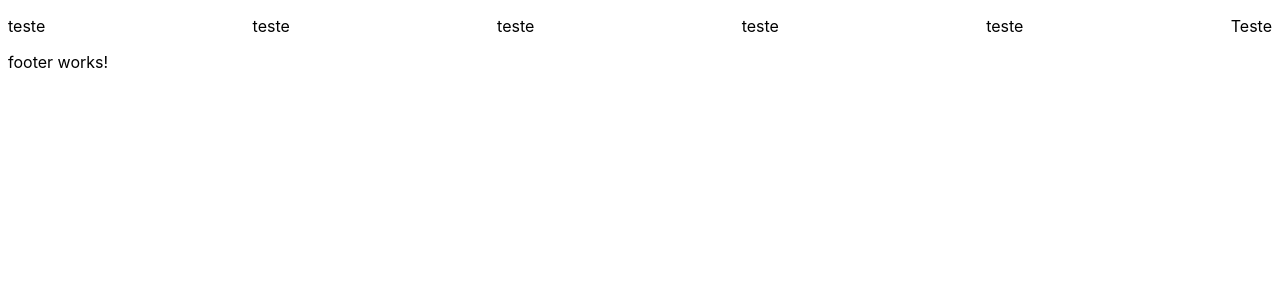
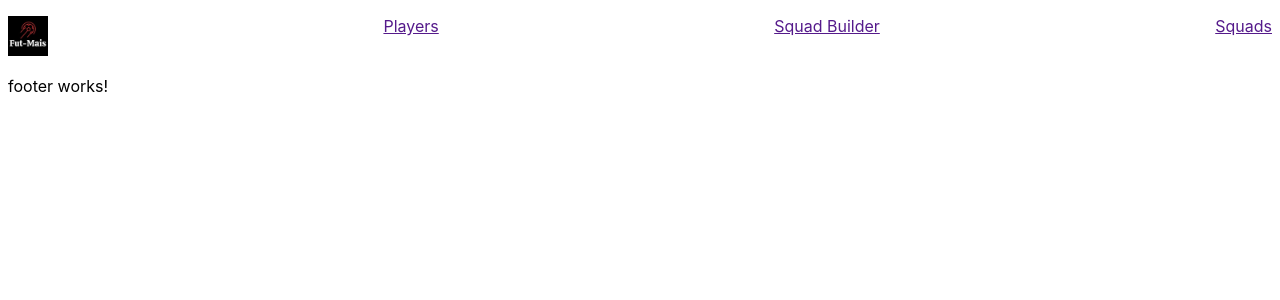
Before and after one commit to gustavosoton/fut-mais, an Angular app: page / in a window 1280 px wide. Shown: the top 300 px of the page. Built offline with nearby package versions, Linux system fonts and the light colour scheme.

Commit message:
estilizando o header

```diff
--- a/src/app/header/header.component.html
+++ b/src/app/header/header.component.html
@@ -2,22 +2,16 @@
   <div>
     <ul>
       <li>
-        <span>teste</span>
+       <img class="logo" src ="../../assets/imgs/fut-logo.jpeg" alt="Fut+ Logo"/>
       </li>
       <li>
-        <span>teste</span>
+        <a href="">Players</a>
       </li>
       <li>
-        <span>teste</span>
+        <a href="">Squad Builder</a>
       </li>
       <li>
-        <span>teste</span>
-      </li>
-      <li>
-        <span>teste</span>
-      </li>
-      <li>
-        <span>Teste</span>
+        <a href="">Squads</a>
       </li>
     </ul>
   </div>
```
